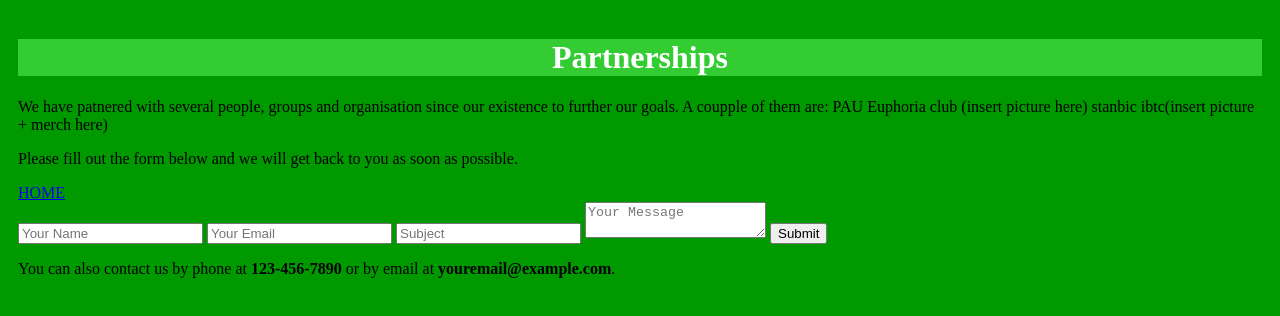
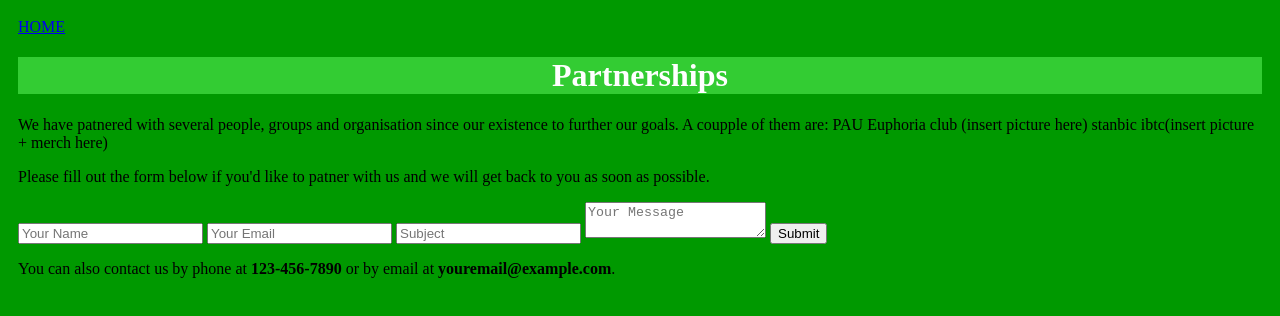
Before and after one commit to Somebi-e/Living-Green-Club-website, a plain HTML site: page patnerships.html in a window 1280 px wide. Drawn offline with Linux system fonts and the light colour scheme.

Commit message:
Update patnerships.html

```diff
--- a/patnerships.html
+++ b/patnerships.html
@@ -6,12 +6,15 @@
   <link rel="stylesheet" href="index.css">
   <title>Contact Us</title>
 </head>
+  <header>
+    <a href='/index'> HOME </a>
+  </header>
 <body>
   <h1>Partnerships</h1>
   <p>We have patnered with several people, groups and organisation since our existence to further our goals. A coupple of them are: PAU Euphoria club (insert picture here)
   stanbic ibtc(insert picture + merch here)</p>
-  <p>Please fill out the form below and we will get back to you as soon as possible.</p>
-<a href='/index'> HOME </a>
+  <p>Please fill out the form below if you'd like to patner with us and we will get back to you as soon as possible.</p>
+
   <form action="mailto:youremail@example.com" method="post">
     <input type="text" name="name" placeholder="Your Name">
     <input type="email" name="email" placeholder="Your Email">
```
